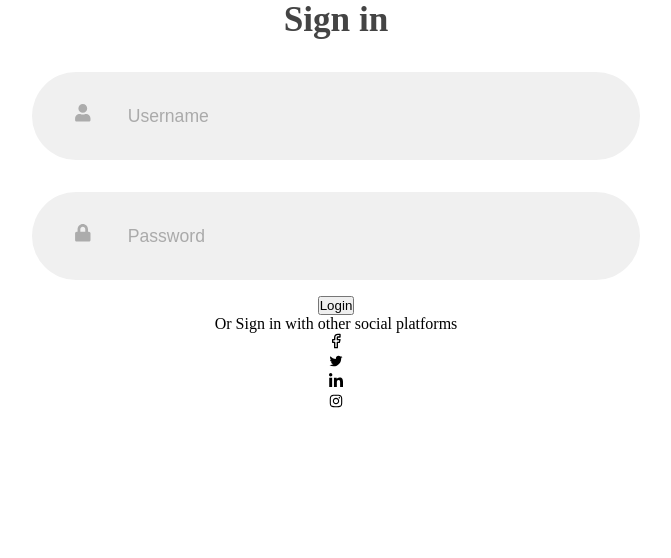
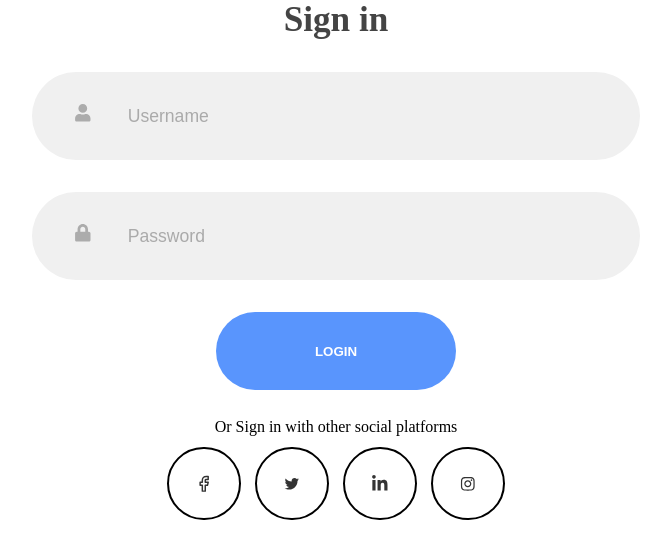
Before and after one commit to Darasimi-okeowo/login, a React (Create React App) app: page / in a window 1280 px wide. Shown: the top 558 px of the page, without its empty margins (304-975 px from the left). Built offline with nearby package versions, Linux system fonts and the light colour scheme.

Commit message:
second-commit

```diff
--- a/src/login/Login.css
+++ b/src/login/Login.css
@@ -64,3 +64,45 @@ form{
     color: #aaa;
     font-weight: 500;
 }
+
+.btn{
+    width: 15rem;
+    height: 4.9rem;
+    border: none;
+    outline: none;
+    border-radius: 4.9rem;
+    cursor: pointer;
+    background-color: #5995fd;
+    color: white;
+    text-transform: uppercase;
+    font-weight: 600;
+    margin: 1rem 0;
+    transition: .5s;
+}
+
+.btn:hover{
+    background-color: #4d84e2;
+}
+
+.social-text{
+    padding: .7rem 0;
+    font-size: 1rem;
+}
+
+.social-media{
+    display: flex;
+    justify-content: center;
+}
+
+.social-icon{
+    height: 4.6rem;
+    width: 4.6rem;
+    border: 2px solid black;
+    margin: 0 .45rem;
+    display: flex;
+    justify-content: center;
+    align-items: center;
+    color: #333;
+    font-size: 1.1rem;
+    border-radius: 50%;
+}
```
